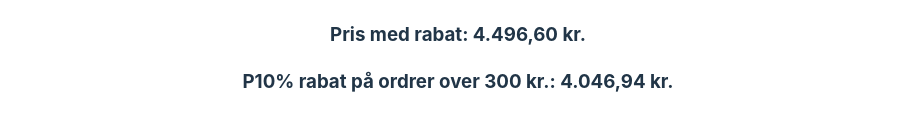
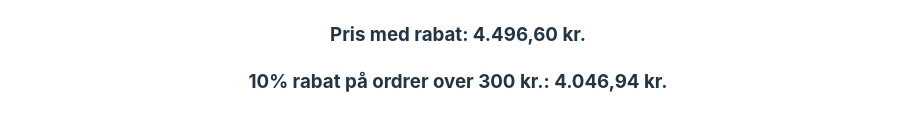
Before and after one commit to KingBendico/Webtech-project, a React (Vite) app: page / in a window 1280 px wide. Shown: the part 1045-1176 px from the top of the page, without its empty margins (182-1091 px from the left). Built offline with nearby package versions, Linux system fonts and the light colour scheme.

Commit message:
Minor change. The letter P was somewhere it wasn't supposed to be

```diff
--- a/src/components/ShoppingCartSummary.tsx
+++ b/src/components/ShoppingCartSummary.tsx
@@ -27,7 +27,7 @@ export default function ShoppingCartSummary(props:Props) {
       <>
           <h3>Pris i alt uden rabat: {items.reduce((total, item) => total + item.price * item.quantity, 0).toLocaleString('da-DK', { style: 'currency', currency: 'DKK', minimumFractionDigits: 2, maximumFractionDigits: 2 })} </h3>
           <h3>Pris med rabat: {totalPrice.toLocaleString('da-DK', { style: 'currency', currency: 'DKK', minimumFractionDigits: 2, maximumFractionDigits: 2 })}</h3>
-          <h3>P10% rabat på ordrer over 300 kr.: {totalWithDiscount.toLocaleString('da-DK', { style: 'currency', currency: 'DKK', minimumFractionDigits: 2, maximumFractionDigits: 2 })}</h3>
+          <h3>10% rabat på ordrer over 300 kr.: {totalWithDiscount.toLocaleString('da-DK', { style: 'currency', currency: 'DKK', minimumFractionDigits: 2, maximumFractionDigits: 2 })}</h3>
 </>
 
 
```
